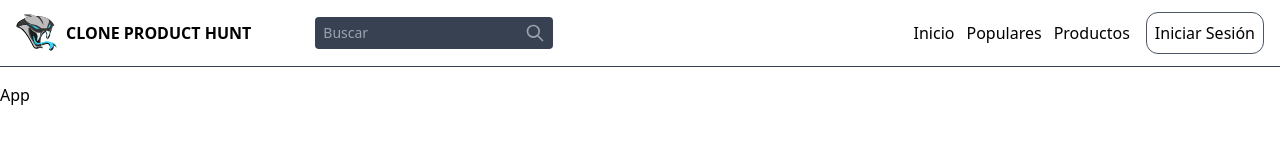
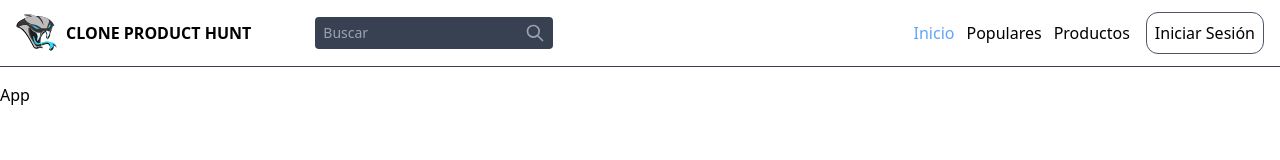
Before and after one commit to Rexpeto/Product-hunt-clone, a Next.js app: page / in a window 1280 px wide. Shown: the top 160 px of the page. Built offline with nearby package versions, Linux system fonts and the light colour scheme.

Commit message:
Show link active

```diff
--- a/src/app/components/Navigation.jsx
+++ b/src/app/components/Navigation.jsx
@@ -1,31 +1,45 @@
+"use client";
 import Link from "next/link";
+import { usePathname } from "next/navigation";
 
 const Navigation = () => {
+    const pathname = usePathname();
+
     return (
         <div className="flex items-center gap-4">
             <nav className="flex items-center gap-3 dark:text-white">
                 <Link
                     href="/"
-                    className="hover:text-blue-400 transition duration-150"
+                    className={`${
+                        pathname === "/" ? "text-blue-400" : ""
+                    } hover:text-blue-400 transition duration-150 `}
                 >
                     Inicio
                 </Link>
                 <Link
                     href="/populares"
-                    className="hover:text-blue-400 transition duration-150"
+                    className={`${
+                        pathname === "/populares" ? "text-blue-400" : ""
+                    } hover:text-blue-400 transition duration-150 `}
                 >
                     Populares
                 </Link>
                 <Link
                     href="/productos"
-                    className="hover:text-blue-400 transition duration-150"
+                    className={`${
+                        pathname === "/productos" ? "text-blue-400" : ""
+                    } hover:text-blue-400 transition duration-150 `}
                 >
                     Productos
                 </Link>
             </nav>
             <Link
                 href="/auth/login"
-                className="dark:text-gray-400 dark:hover:text-white p-2 border rounded-xl border-gray-600 hover:border-blue-400 transition duration-150"
+                className={`${
+                    pathname === "/auth/login"
+                        ? "text-white border-blue-400"
+                        : "dark:text-gray-400 dark:hover:text-white hover:border-blue-400"
+                }  p-2 border rounded-xl border-gray-600 transition duration-150`}
             >
                 Iniciar Sesión
             </Link>
```
